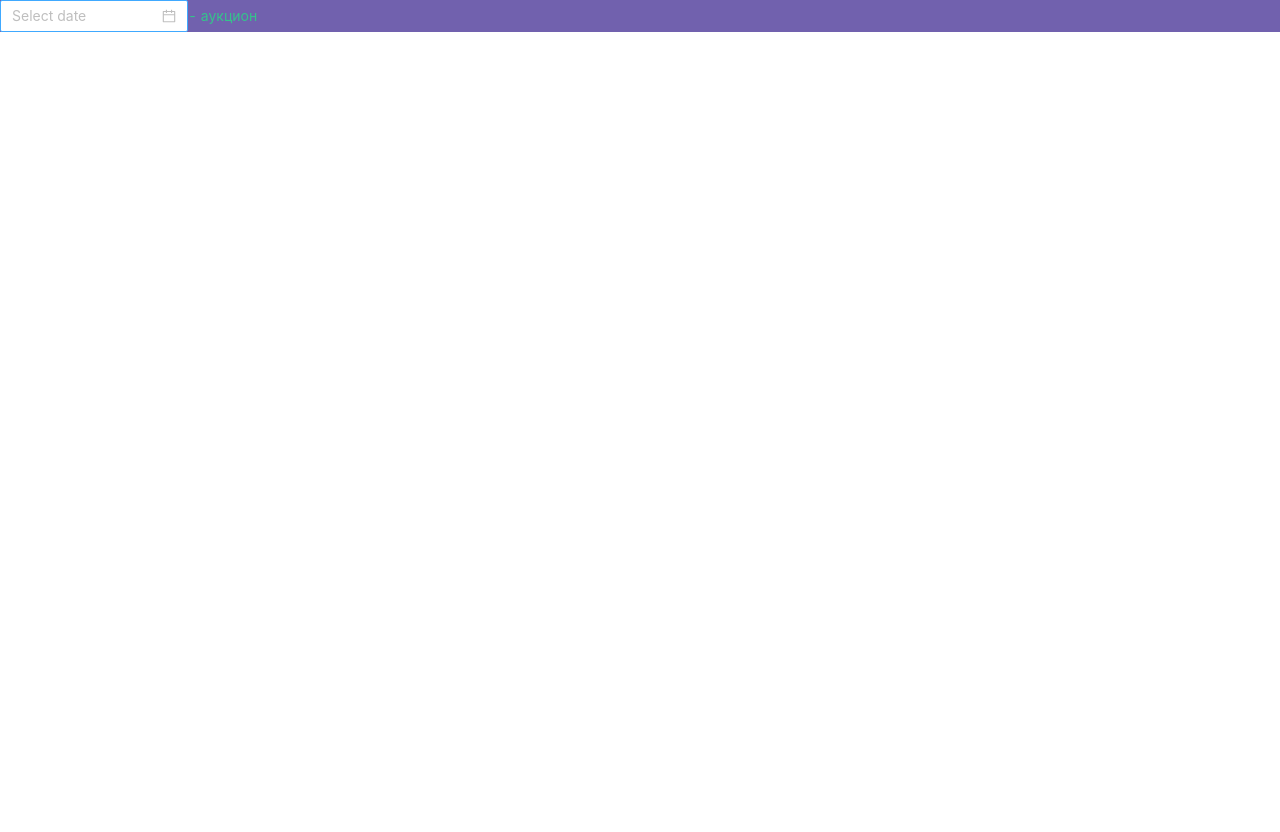
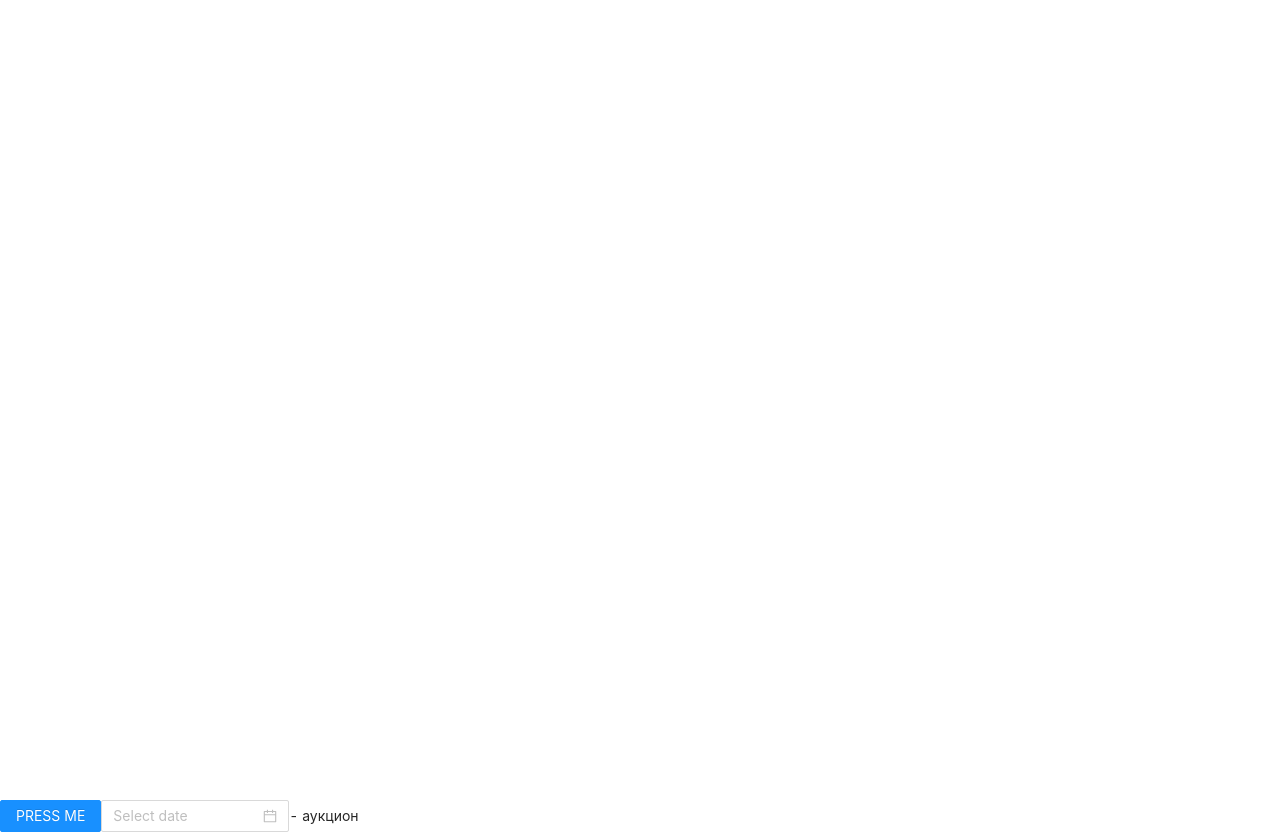
Before and after one commit to ryapisov/auction, a React (Create React App) app: page / in a window 1280 px wide. Before the commit the page ends 800 px from the top, so only its background shows below. Built offline with nearby package versions, Linux system fonts and the light colour scheme.

Commit message:
add module react-player

```diff
--- a/package.json
+++ b/package.json
@@ -7,9 +7,11 @@
     "@testing-library/react": "^11.1.0",
     "@testing-library/user-event": "^12.1.10",
     "antd": "^4.9.4",
+    "less": "^4.0.0",
     "node-sass": "^4.0.0",
     "react": "^17.0.1",
     "react-dom": "^17.0.1",
+    "react-player": "^2.7.2",
     "react-scripts": "4.0.1",
     "web-vitals": "^0.2.4"
   },
--- a/src/App.js
+++ b/src/App.js
@@ -1,8 +1,22 @@
-import { DatePicker } from 'antd'
+import { DatePicker,  Button } from 'antd'
+import ReactPlayer from 'react-player/youtube'
 
 function App() {
   return (
     <div className="test">
+      <ReactPlayer
+        className=''
+        url='https://www.youtube.com/watch?v=Sl9ac5BJxfs'
+        valume={0}
+        muted={true}
+        width='100wh'
+        height='100vh'
+        // light={true}
+        onReady={true}
+        loop={true}
+        playing={true}
+      />
+      <Button type="primary">PRESS ME</Button>
       <DatePicker />- аукцион
     </div>
   )
--- a/src/index.js
+++ b/src/index.js
@@ -1,6 +1,5 @@
 import React from 'react'
 import ReactDOM from 'react-dom'
-import 'antd/dist/antd.css'
 import './styles/index.scss'
 import App from './App'
 
--- a/src/styles/index.scss
+++ b/src/styles/index.scss
@@ -1,4 +1,3 @@
-.test {
-  background-color: #7161ae;
-  color: #34c48b;
-}
+@import '~antd/dist/antd.min.css';
+
+body {}
```
Also changed, not shown: 2 other files (tests, documents, lock files or other folders).
